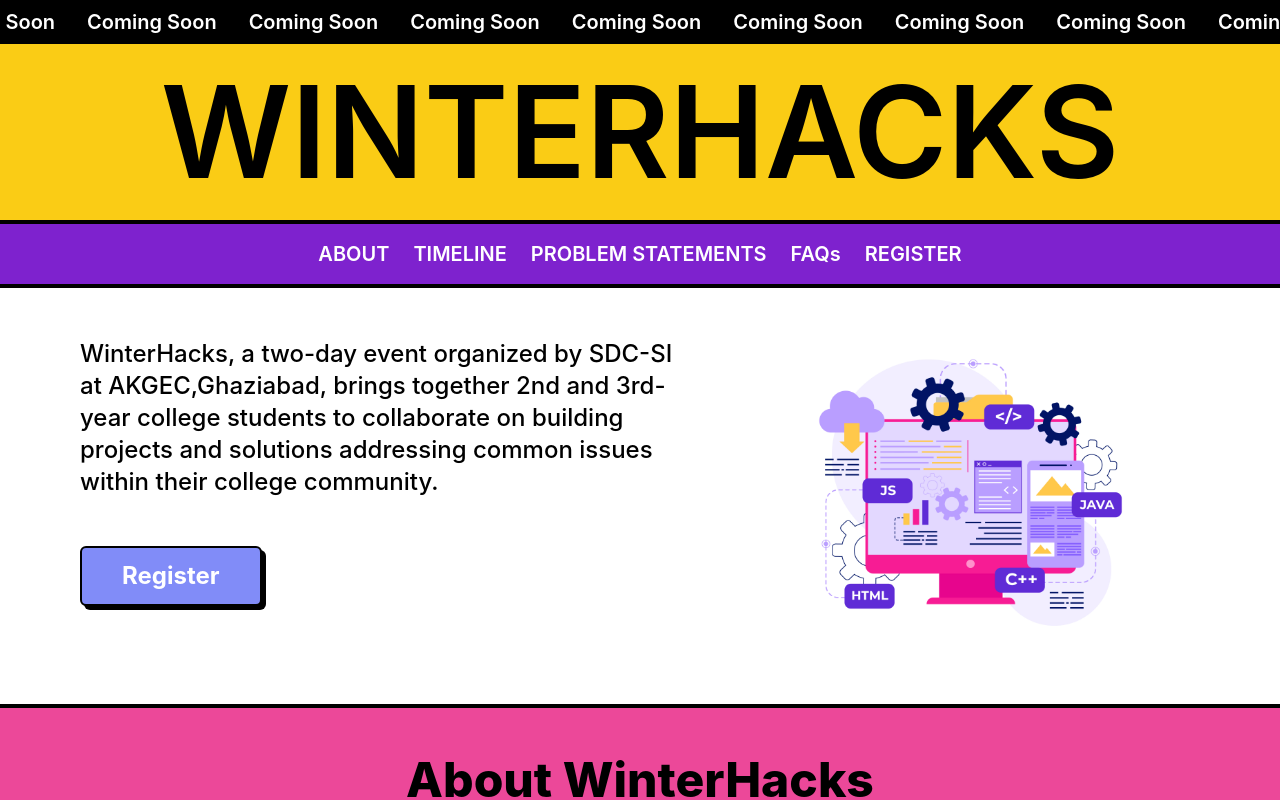
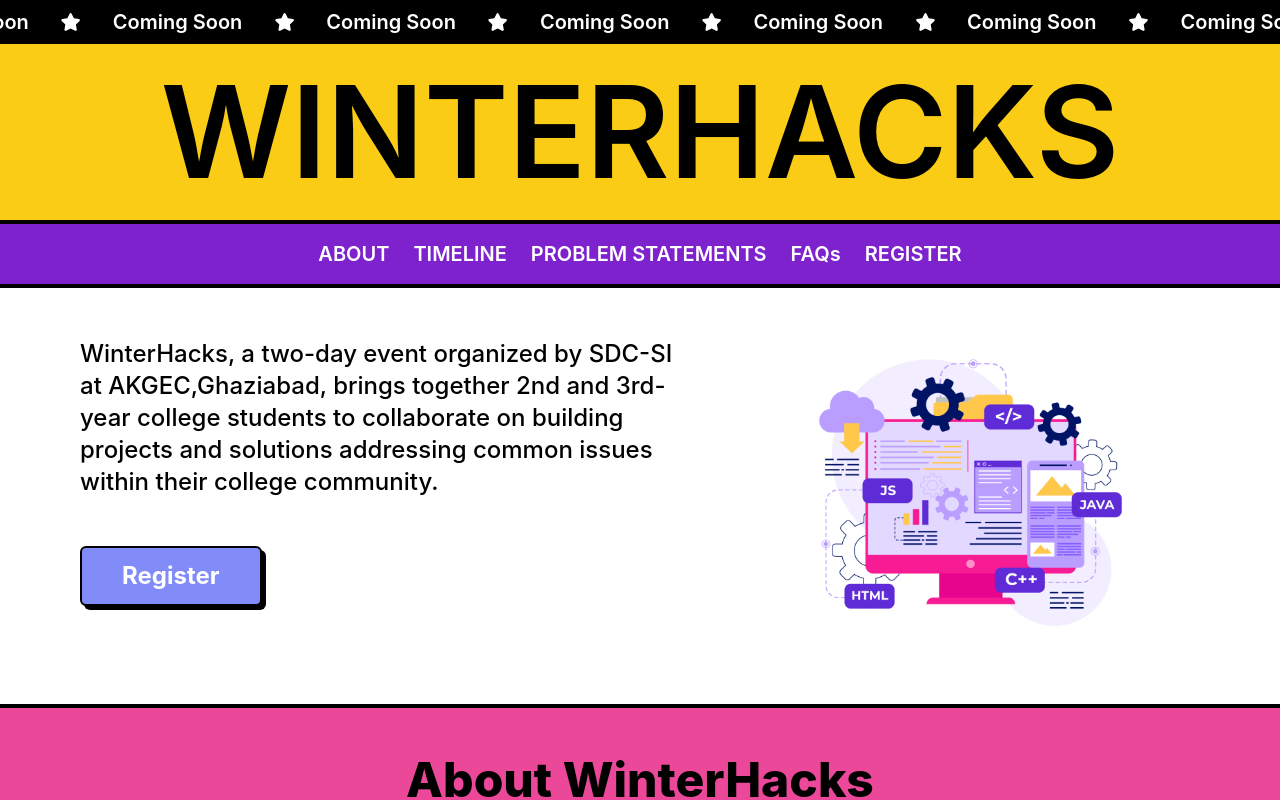
Before and after one commit to Tech-Shreyansh/hackathon-site, a React (Create React App) app: page / in a window 1280 px wide. Shown: the top 800 px of the page. Built offline with nearby package versions, Linux system fonts and the light colour scheme; the HTML template or start-up script is replaced by a standard one.

Commit message:
fixed marquee

```diff
--- a/src/components/HomePage/HomePage.tsx
+++ b/src/components/HomePage/HomePage.tsx
@@ -8,18 +8,24 @@
 import Intro from "./Intro";
 import About from "./About";
 import Footer from "./Footer";
+import { FaStar } from "react-icons/fa";
 
 const HomePage = () => {
   const myItems = [
     "Coming Soon",
+    <FaStar className="inline-block mb-1" />,
     "Coming Soon",
+    <FaStar className="inline-block mb-1" />,
     "Coming Soon",
+    <FaStar className="inline-block mb-1" />,
     "Coming Soon",
+    <FaStar className="inline-block mb-1" />,
     "Coming Soon",
+    <FaStar className="inline-block mb-1" />,
     "Coming Soon",
+    <FaStar className="inline-block mb-1" />,
     "Coming Soon",
-    "Coming Soon",
-    "Coming Soon",
+    <FaStar className="inline-block mb-1" />,
   ];
   return (
     <div>
--- a/src/components/HomePage/Marquee.tsx
+++ b/src/components/HomePage/Marquee.tsx
@@ -1,48 +1,29 @@
-export default function Marquee({ items }: { items: string[] }) {
+import React from 'react';
+
+interface MarqueeProps {
+  items: (string | React.ReactNode)[];
+}
+
+export default function Marquee({ items }: MarqueeProps) {
   return (
+    <>
       <div className="relative flex w-full overflow-x-hidden bg-black text-white font-semibold">
         <div className="animate-marquee whitespace-nowrap py-2">
-          {items.map((item) => {
-            return (
-              <span key={item} className="mx-4 text-xl">
+          {items.map((item) => (
+            <span className="mx-4 text-xl">
               {item}
             </span>
-            )
-          })}
+          ))}
         </div>
 
         <div className="absolute top-0 animate-marquee2 whitespace-nowrap py-2">
-          {items.map((item) => {
-            return (
-              <span key={item} className="mx-4 text-xl">
+          {items.map((item) => (
+            <span className="mx-4 text-xl">
               {item}
             </span>
-            )
-          })}
+          ))}
         </div>
-
-        {/* must have both of there in order to work */}
       </div>
-
-      // add this to tailwind.config.js
-
-      // theme: {
-      //   extend: {
-      //     animation: {
-      //       marquee: "marquee 5s linear infinite",
-      //       marquee2: "marquee2 5s linear infinite",
-      //     },
-      //     keyframes: {
-      //       marquee: {
-      //         "0%": { transform: "translateX(0%)" },
-      //         "100%": { transform: "translateX(-100%)" },
-      //       },
-      //       marquee2: {
-      //         "0%": { transform: "translateX(100%)" },
-      //         "100%": { transform: "translateX(0%)" },
-      //       },
-      //     },
-      //   },
-      // },
-    )
+    </>
+  );
 }
```
Lines whose indentation alone changed are shown as unchanged.
